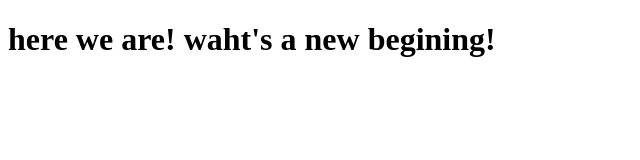
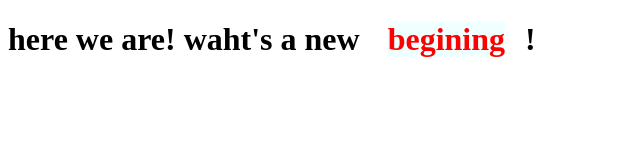
Before and after one commit to AhGI0/conquer_HTML, a plain HTML site: page file.html in a window 1280 px wide. Shown: the whole page, without its empty margins (0-640 px from the left). Drawn offline with Linux system fonts and the light colour scheme.

Commit message:
i manipulating css + html toegther

```diff
--- a/file.html
+++ b/file.html
@@ -4,8 +4,9 @@
     <meta charset="UTF-8">
     <meta name="viewport" content="width=device-width, initial-scale=1.0">
     <title>it's a file!</title>
+    <link rel="stylesheet" href="style.css">
 </head>
 <body>
-    <h1>here we are! waht's a new begining!</h1>
+    <h1>here we are! waht's a new <span>begining</span>!</h1>
 </body>
 </html>
--- /dev/null
+++ b/style.css
@@ -0,0 +1,7 @@
+span{
+    color:red;
+    margin: 20px;
+    background-color: azure;
+    cursor: pointer;
+}
+/*what i can understand here is that {} it is not an object */
```
